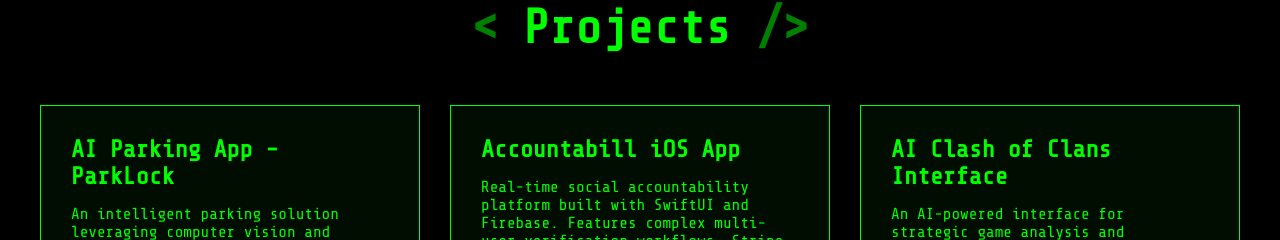
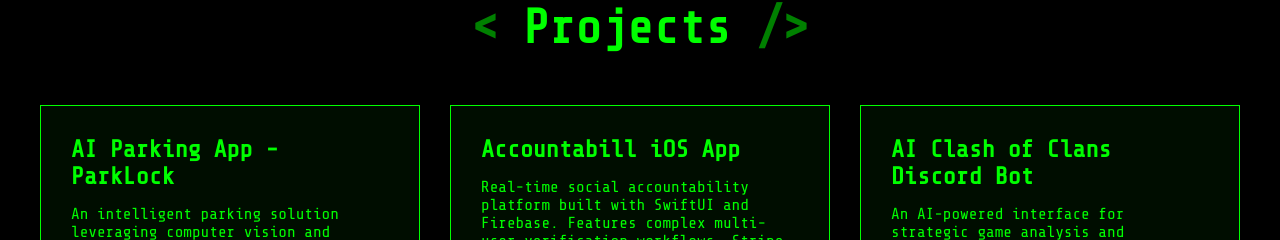
Before and after one commit to Matthew3749/DeveloperPortfolio, a Next.js app: page / in a window 1280 px wide. Shown: the part 2091-2331 px from the top of the page. Built offline with nearby package versions, Linux system fonts and the light colour scheme.

Commit message:
Modified Project Names and Elements

```diff
--- a/app/page.tsx
+++ b/app/page.tsx
@@ -164,7 +164,7 @@
               tags={["Swift", "SwiftUI", "Firebase", "Stripe API"]}
             />
             <ProjectCard
-              title="AI Clash of Clans Interface"
+              title="AI Clash of Clans Discord Bot"
               description="An AI-powered interface for strategic game analysis and optimization. Utilizes machine learning algorithms to predict optimal attack strategies and base layouts."
               link="https://github.com/Matthew3749"
               tags={["Python", "OpenAI", "Next.js", "TailwindCSS"]}
```
